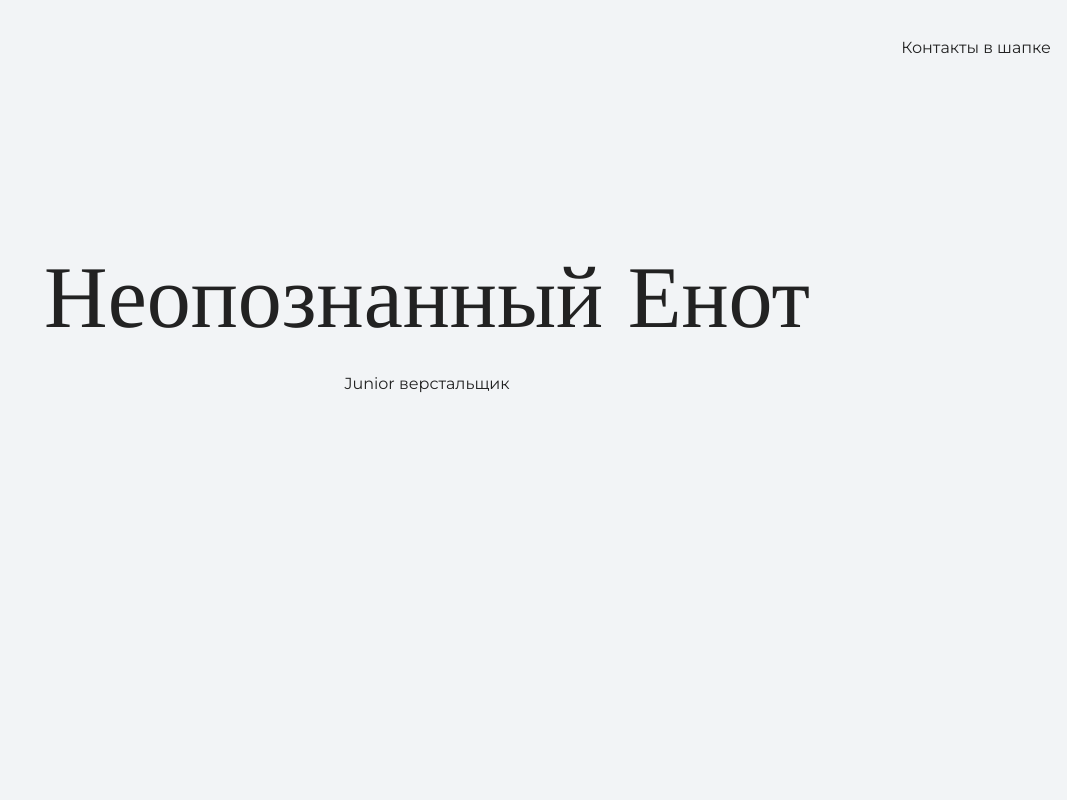
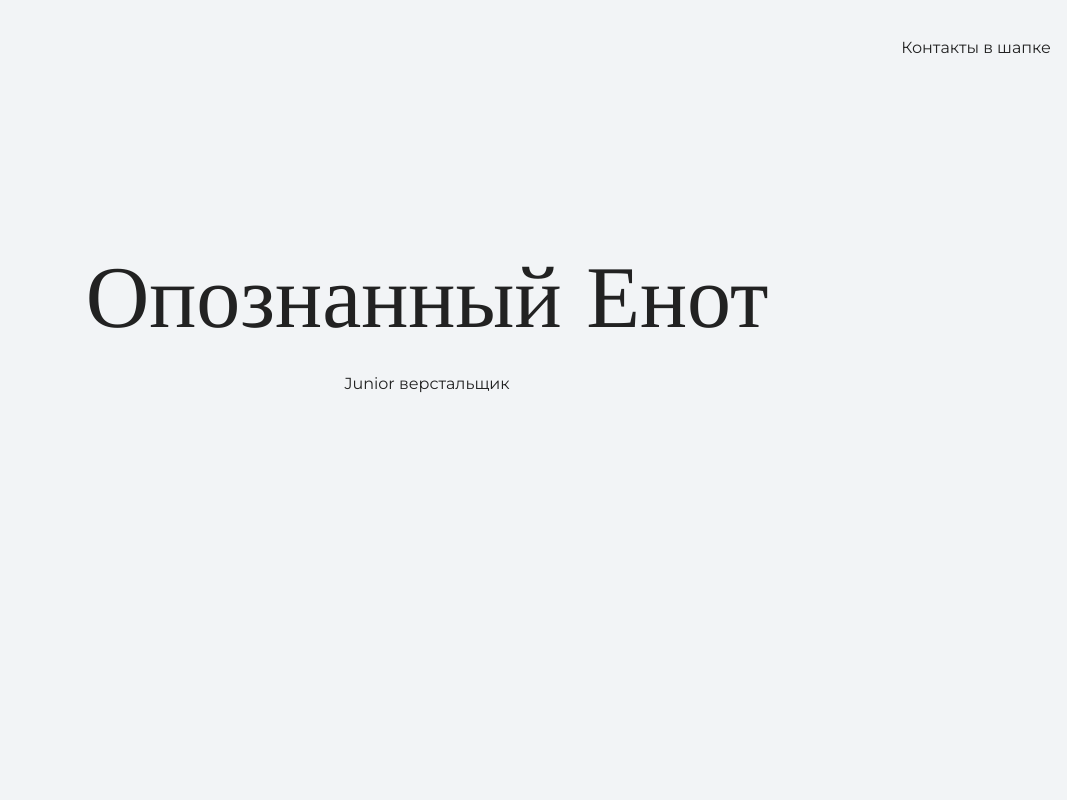
Before and after one commit to a-moskalenko/test-portfolio-html_academy, a plain HTML site: page index.html in a window 1280 px wide. Shown: the top 800 px of the page, without its empty margins (213-1280 px from the left). Drawn offline with nearby package versions, Linux system fonts and the light colour scheme.

Commit message:
меняет текст на главной странице

```diff
--- a/index.html
+++ b/index.html
@@ -17,7 +17,7 @@
     <section class="hero-image">
       <h1 class="heading">
         <div class="container">
-          Неопознанный Енот
+          Опознанный Енот
         </div>
       </h1>
       <p>
```
